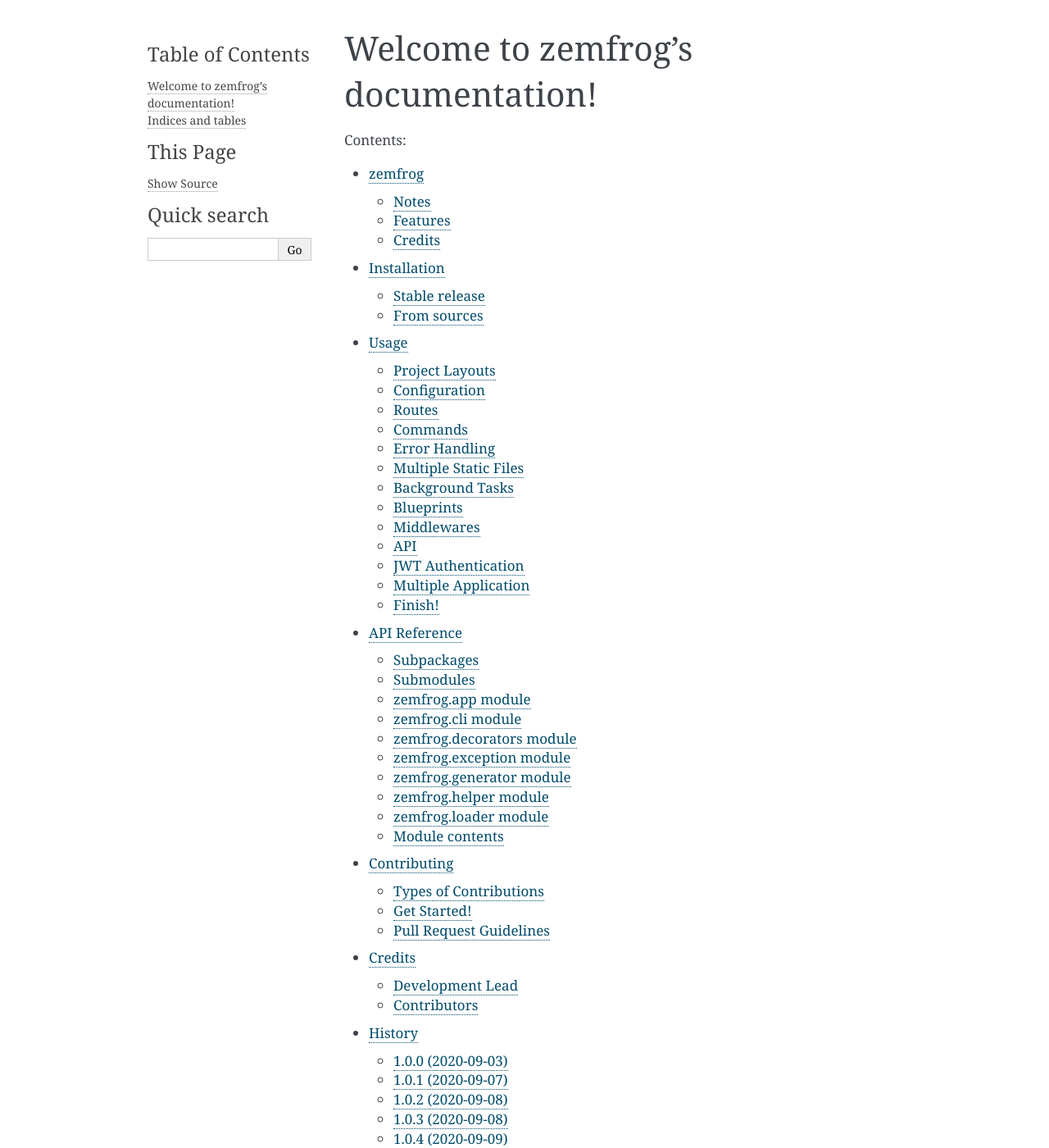
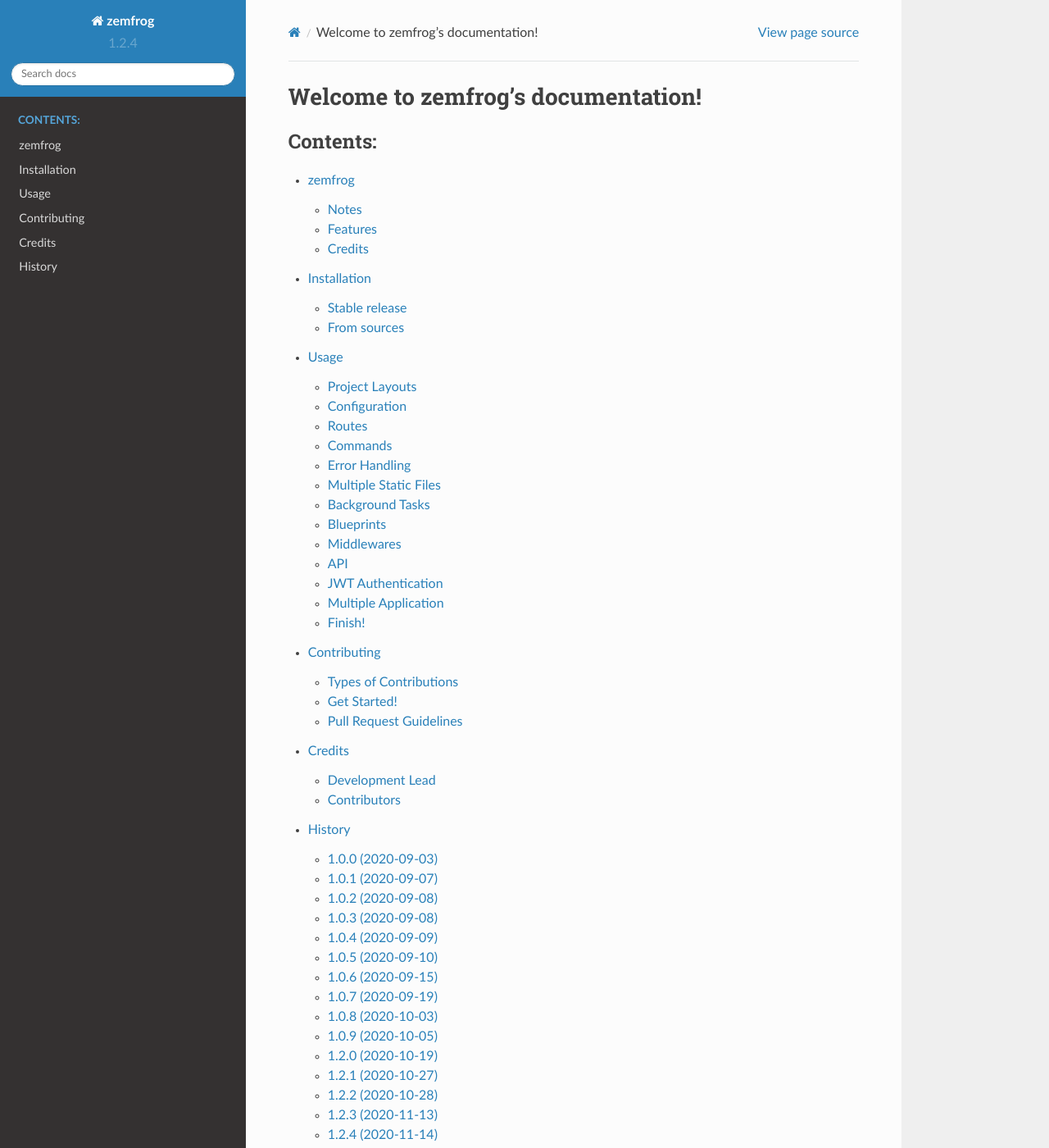
Before and after one commit to zemfrog/zemfrog, a Sphinx documentation site: the page built from docs/index.rst, in a window 1280 px wide and 1400 px high. Shown: the whole window at 82% size. Built offline with Sphinx 7.4.7 and the Read the Docs theme 2.0.0, drawn with Linux system fonts in a browser that asks for light colours; some of the changed text lies outside the part shown.

Commit message:
📖 DOC: update theme

```diff
--- a/docs/conf.py
+++ b/docs/conf.py
@@ -19,7 +19,8 @@
 #
 import os
 import sys
-sys.path.insert(0, os.path.abspath('..'))
+
+sys.path.insert(0, os.path.abspath(".."))
 
 import zemfrog
 
@@ -31,22 +32,27 @@ import zemfrog
 
 # Add any Sphinx extension module names here, as strings. They can be
 # extensions coming with Sphinx (named 'sphinx.ext.*') or your custom ones.
-extensions = ['sphinx.ext.autodoc', 'sphinx.ext.viewcode']
+extensions = ["sphinx.ext.autodoc", "sphinx.ext.viewcode", "autoapi.extension"]
+
+# sphinx-autoapi
+autoapi_type = "python"
+autoapi_dirs = ["../zemfrog"]
+autoapi_ignore = ["*templates*"]
 
 # Add any paths that contain templates here, relative to this directory.
-templates_path = ['_templates']
+templates_path = ["_templates"]
 
 # The suffix(es) of source filenames.
 # You can specify multiple suffix as a list of string:
 #
 # source_suffix = ['.rst', '.md']
-source_suffix = '.rst'
+source_suffix = ".rst"
 
 # The master toctree document.
-master_doc = 'index'
+master_doc = "index"
 
 # General information about the project.
-project = 'zemfrog'
+project = "zemfrog"
 copyright = "2020, Aprila Hijriyan"
 author = "Aprila Hijriyan"
 
@@ -69,10 +75,10 @@ language = None
 # List of patterns, relative to source directory, that match files and
 # directories to ignore when looking for source files.
 # This patterns also effect to html_static_path and html_extra_path
-exclude_patterns = ['_build', 'Thumbs.db', '.DS_Store']
+exclude_patterns = ["_build", "Thumbs.db", ".DS_Store"]
 
 # The name of the Pygments (syntax highlighting) style to use.
-pygments_style = 'sphinx'
+pygments_style = "sphinx"
 
 # If true, `todo` and `todoList` produce output, else they produce nothing.
 todo_include_todos = False
@@ -83,7 +89,7 @@ todo_include_todos = False
 # The theme to use for HTML and HTML Help pages.  See the documentation for
 # a list of builtin themes.
 #
-html_theme = 'alabaster'
+html_theme = "sphinx_rtd_theme"
 
 # Theme options are theme-specific and customize the look and feel of a
 # theme further.  For a list of options available for each theme, see the
@@ -94,13 +100,13 @@ html_theme = 'alabaster'
 # Add any paths that contain custom static files (such as style sheets) here,
 # relative to this directory. They are copied after the builtin static files,
 # so a file named "default.css" will overwrite the builtin "default.css".
-html_static_path = ['_static']
+html_static_path = ["_static"]
 
 
 # -- Options for HTMLHelp output ---------------------------------------
 
 # Output file base name for HTML help builder.
-htmlhelp_basename = 'zemfrogdoc'
+htmlhelp_basename = "zemfrogdoc"
 
 
 # -- Options for LaTeX output ------------------------------------------
@@ -109,15 +115,12 @@ latex_elements = {
     # The paper size ('letterpaper' or 'a4paper').
     #
     # 'papersize': 'letterpaper',
-
     # The font size ('10pt', '11pt' or '12pt').
     #
     # 'pointsize': '10pt',
-
     # Additional stuff for the LaTeX preamble.
     #
     # 'preamble': '',
-
     # Latex figure (float) alignment
     #
     # 'figure_align': 'htbp',
@@ -127,9 +130,7 @@ latex_elements = {
 # (source start file, target name, title, author, documentclass
 # [howto, manual, or own class]).
 latex_documents = [
-    (master_doc, 'zemfrog.tex',
-     'zemfrog Documentation',
-     'Aprila Hijriyan', 'manual'),
+    (master_doc, "zemfrog.tex", "zemfrog Documentation", "Aprila Hijriyan", "manual"),
 ]
 
 
@@ -137,11 +138,7 @@ latex_documents = [
 
 # One entry per manual page. List of tuples
 # (source start file, name, description, authors, manual section).
-man_pages = [
-    (master_doc, 'zemfrog',
-     'zemfrog Documentation',
-     [author], 1)
-]
+man_pages = [(master_doc, "zemfrog", "zemfrog Documentation", [author], 1)]
 
 
 # -- Options for Texinfo output ----------------------------------------
@@ -150,10 +147,13 @@ man_pages = [
 # (source start file, target name, title, author,
 #  dir menu entry, description, category)
 texinfo_documents = [
-    (master_doc, 'zemfrog',
-     'zemfrog Documentation',
-     author,
-     'zemfrog',
-     'One line description of project.',
-     'Miscellaneous'),
+    (
+        master_doc,
+        "zemfrog",
+        "zemfrog Documentation",
+        author,
+        "zemfrog",
+        "One line description of project.",
+        "Miscellaneous",
+    ),
 ]
--- a/docs/index.rst
+++ b/docs/index.rst
@@ -8,7 +8,6 @@ Welcome to zemfrog's documentation!
    readme
    installation
    usage
-   zemfrog
    contributing
    authors
    history
--- a/docs/zemfrog.rst
+++ /dev/null
@@ -1,77 +0,0 @@
-API Reference
-=============
-
-Subpackages
------------
-
-.. toctree::
-   :maxdepth: 4
-
-   zemfrog.commands
-
-Submodules
-----------
-
-zemfrog.app module
-------------------
-
-.. automodule:: zemfrog.app
-   :members:
-   :undoc-members:
-   :show-inheritance:
-
-zemfrog.cli module
-------------------
-
-.. automodule:: zemfrog.cli
-   :members:
-   :undoc-members:
-   :show-inheritance:
-
-zemfrog.decorators module
--------------------------
-
-.. automodule:: zemfrog.decorators
-   :members:
-   :undoc-members:
-   :show-inheritance:
-
-zemfrog.exception module
-------------------------
-
-.. automodule:: zemfrog.exception
-   :members:
-   :undoc-members:
-   :show-inheritance:
-
-zemfrog.generator module
-------------------------
-
-.. automodule:: zemfrog.generator
-   :members:
-   :undoc-members:
-   :show-inheritance:
-
-zemfrog.helper module
----------------------
-
-.. automodule:: zemfrog.helper
-   :members:
-   :undoc-members:
-   :show-inheritance:
-
-zemfrog.loader module
----------------------
-
-.. automodule:: zemfrog.loader
-   :members:
-   :undoc-members:
-   :show-inheritance:
-
-Module contents
----------------
-
-.. automodule:: zemfrog
-   :members:
-   :undoc-members:
-   :show-inheritance:
--- a/requirements.txt
+++ b/requirements.txt
@@ -3,3 +3,5 @@ flask-sqlalchemy
 flask-jwt-extended
 celery
 Click>=7.0
+sphinx-autoapi
+sphinx-rtd-theme
```
Also changed, not shown: docs/zemfrog.commands.rst (deleted, +0 -45 lines).
